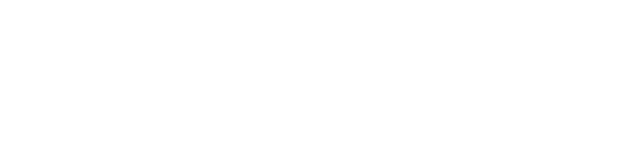
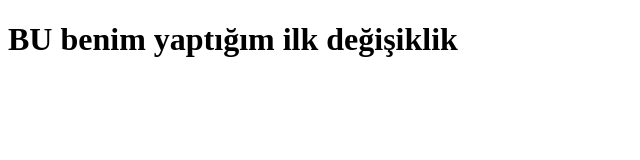
Before and after one commit to mustafaselman/mynewproject, a plain HTML site: page index.html in a window 1280 px wide. Shown: the whole page, without its empty margins (0-640 px from the left). Drawn offline with Linux system fonts and the light colour scheme.

Commit message:
yeni değişiklik

```diff
--- a/index.html
+++ b/index.html
@@ -7,6 +7,6 @@
     <title>Document</title>
 </head>
 <body>
-
+    <h1>BU benim yaptığım ilk değişiklik</h1>
 </body>
 </html>
```
